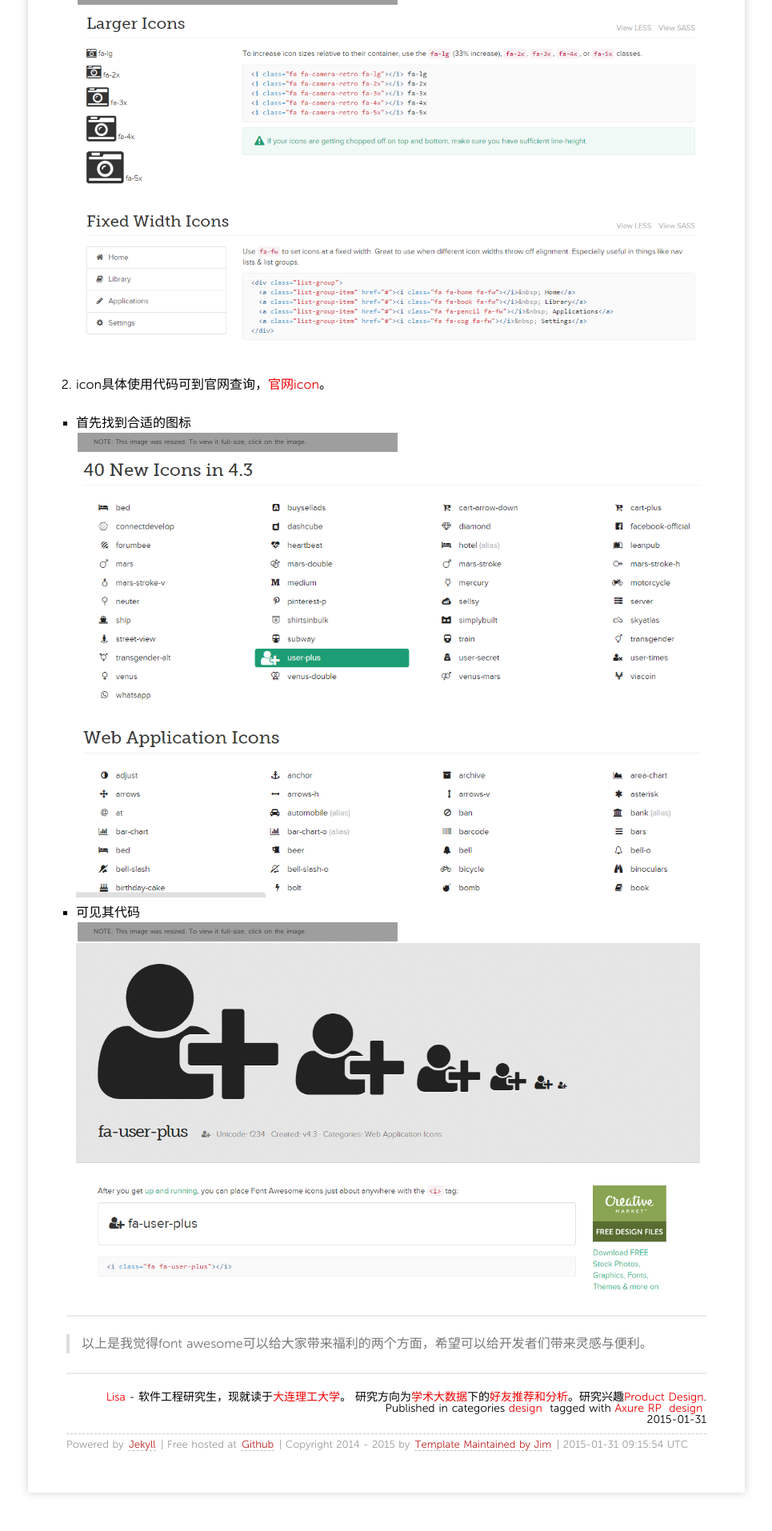
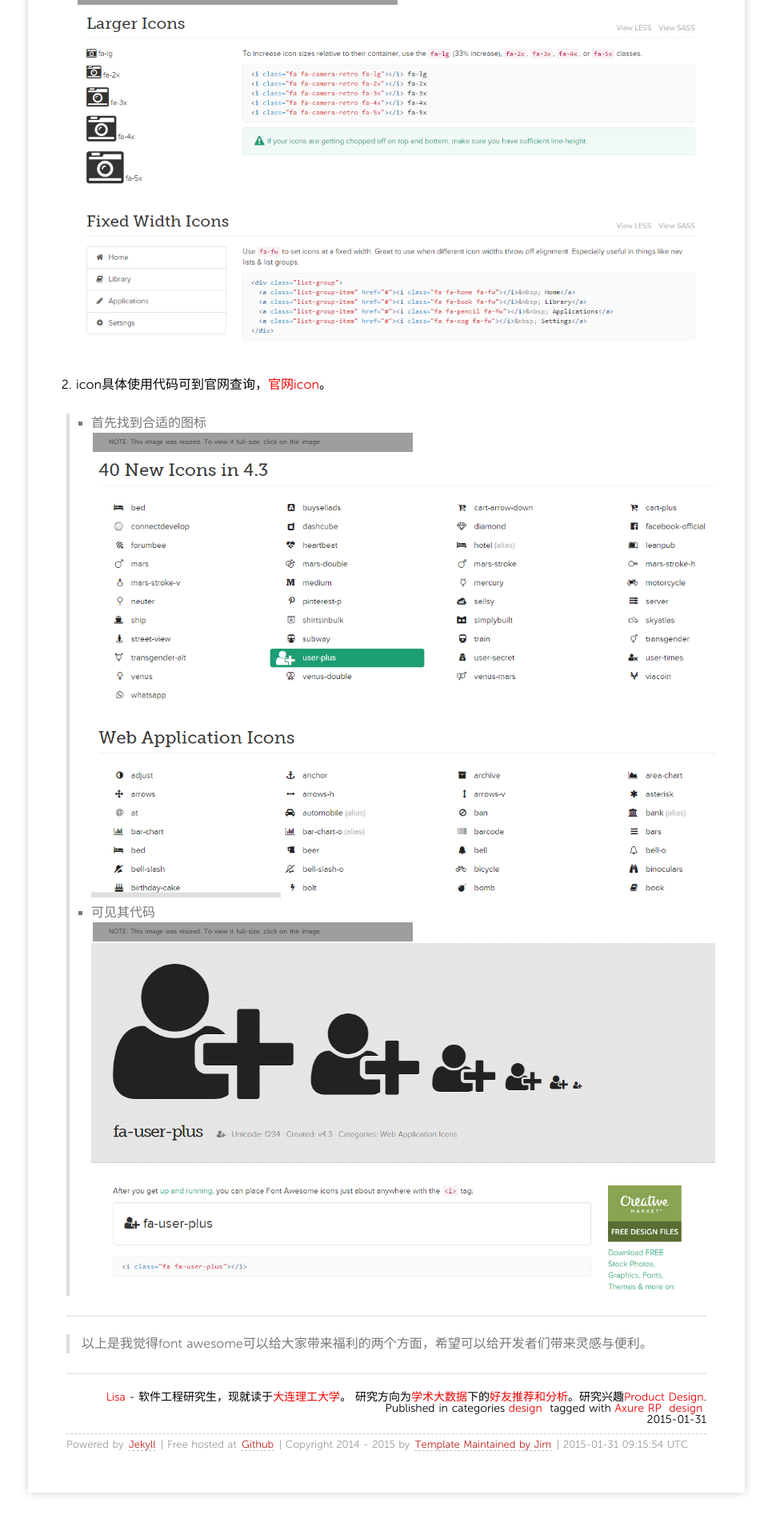
Before and after one commit to ruxia/ruxia.github.com, a Jekyll site: the page built from _posts/2015/2015-01-31-FontAwesome.md, in a window 1280 px wide. Shown: the part 4424-6338 px from the top of the page at 80% size, without its empty margins (157-1122 px from the left). Built offline with Jekyll 4.4.1, drawn with Linux system fonts in a browser that asks for light colours; nearby versions of some CDN libraries; Markdown is read by kramdown in place of the engine named in the settings; comment, search, counter and statistics services are not loaded; grey boxes are pictures that could not be loaded.

Commit message:
change the last part

```diff
--- a/_posts/2015/2015-01-31-FontAwesome.md
+++ b/_posts/2015/2015-01-31-FontAwesome.md
@@ -55,8 +55,8 @@
 
 2. icon具体使用代码可到官网查询，[官网icon](http://fontawesome.io/icons/ "http://fontawesome.io/icons/")。
 
- - 首先找到合适的图标 ![](/image/particons.png)
- - 可见其代码  ![](/image/webcode.png)
+>  - 首先找到合适的图标 ![](/image/particons.png)
+>  - 可见其代码  ![](/image/webcode.png)
 
 
 ------
```
